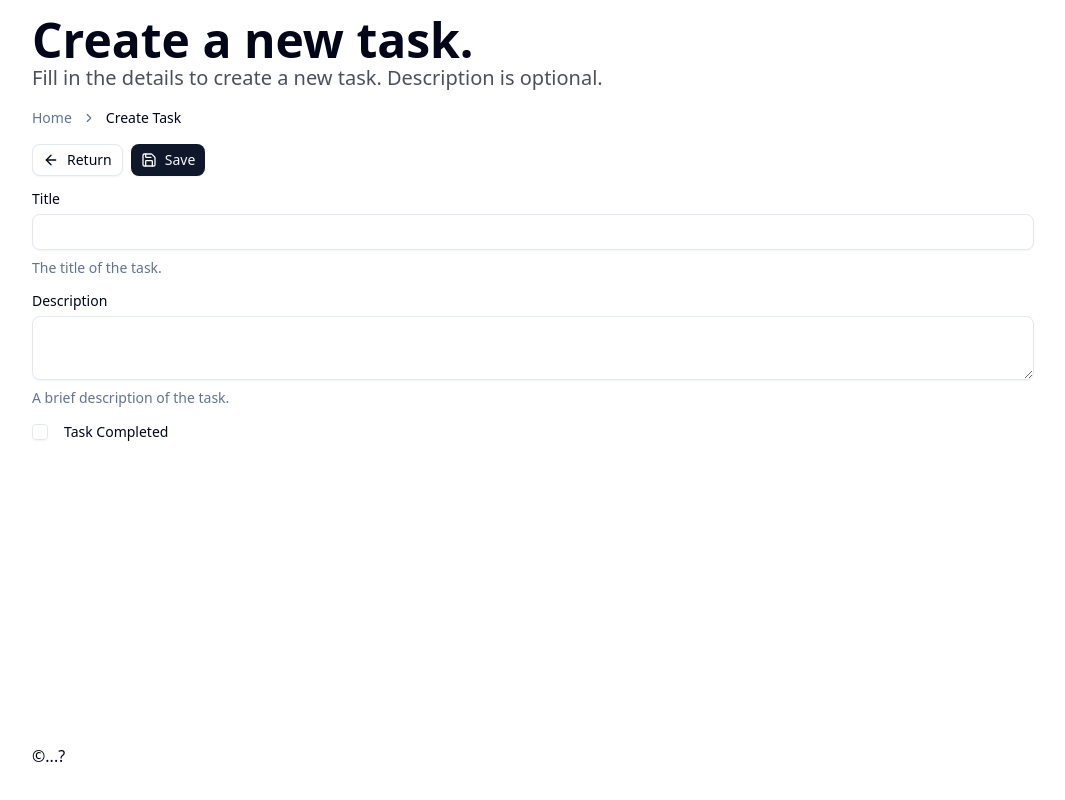
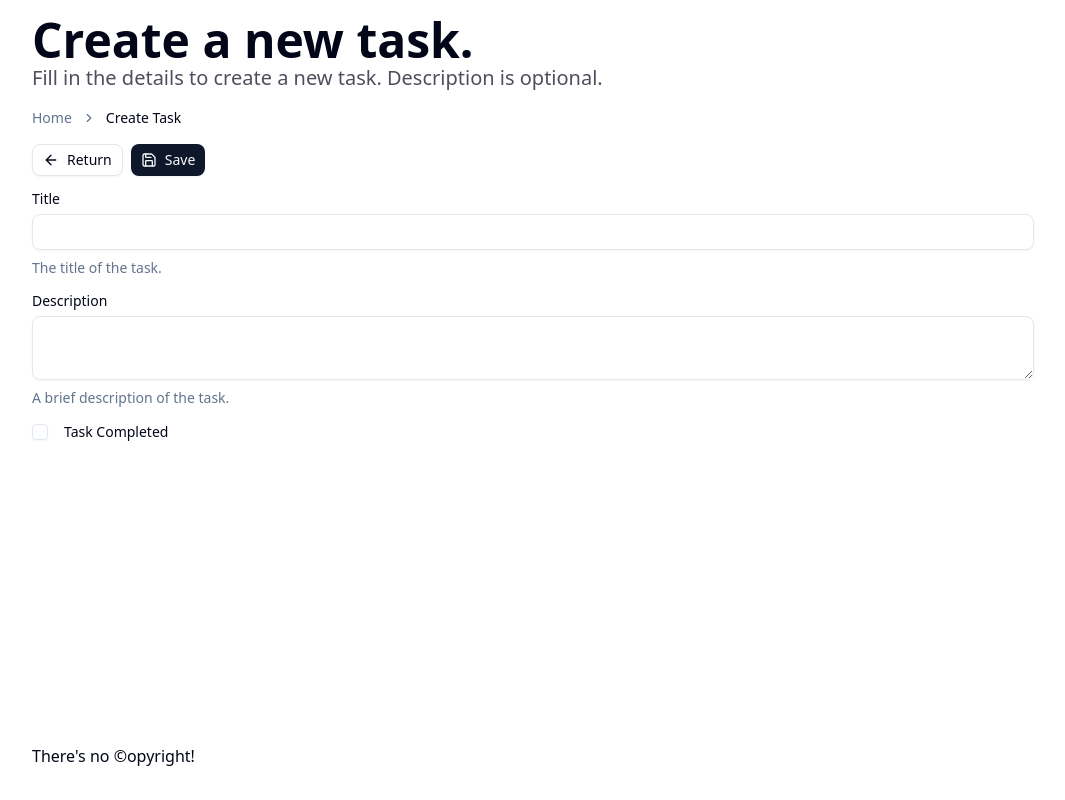
Before and after one commit to bottolo/tasks, a React (Vite) app in the folder frontend/: page /create in a window 1280 px wide. Shown: the whole page, without its empty margins (107-1172 px from the left). Built offline with nearby package versions, Linux system fonts and the light colour scheme.

Commit message:
refactor: change card background when selected

```diff
--- a/frontend/src/routes/__root.tsx
+++ b/frontend/src/routes/__root.tsx
@@ -10,6 +10,7 @@ import {
 	DropdownMenuTrigger,
 } from "@/components/ui/dropdown-menu.tsx";
 import { ScrollArea } from "@/components/ui/scroll-area.tsx";
+import { cn } from "@/lib/cn.ts";
 import {
 	EllipsisVerticalIcon,
 	EyeIcon,
@@ -93,9 +94,10 @@ export const RootRoute = () => {
 				<div className={"grid md:grid-cols-3 gap-4"}>
 					{tasks?.map((task: Task) => (
 						<Card
-							className={
-								"relative flex flex-row items-center justify-between py-12 rounded-md bg-muted/30"
-							}
+							className={cn(
+								"relative flex flex-row items-center justify-between py-12 rounded-md transition-colors ease-in-out duration-200",
+								selectedTasks.includes(task) && "bg-muted",
+							)}
 							key={task?.id}
 						>
 							{isDeleting && deletingTaskId === task.id && (
--- a/frontend/src/routes/layout.tsx
+++ b/frontend/src/routes/layout.tsx
@@ -47,7 +47,7 @@ export const RootLayout = () => {
 				<Outlet />
 			</div>
 
-			<footer>©...?</footer>
+			<footer>There's no ©opyright!</footer>
 			<Toaster />
 		</main>
 	);
```
